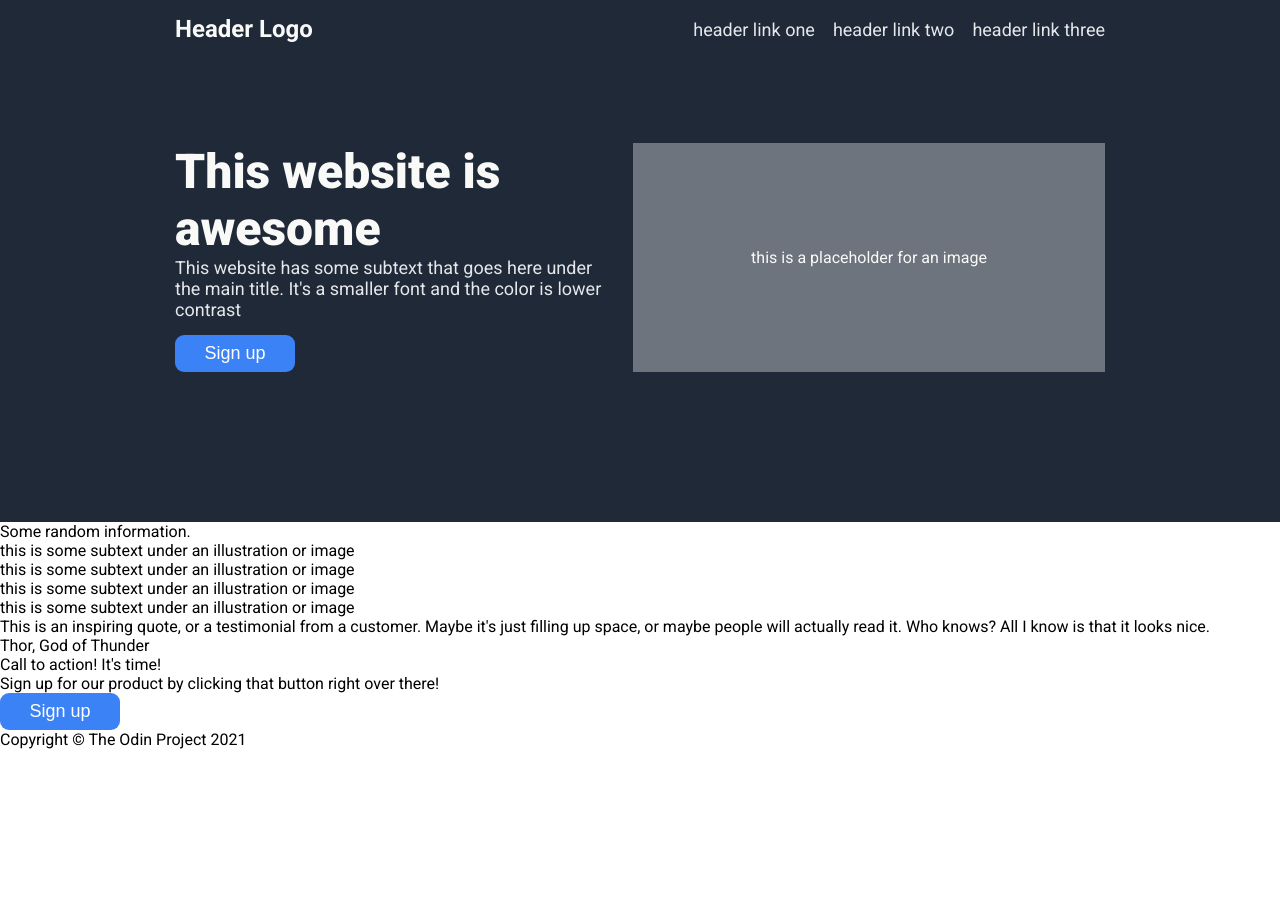
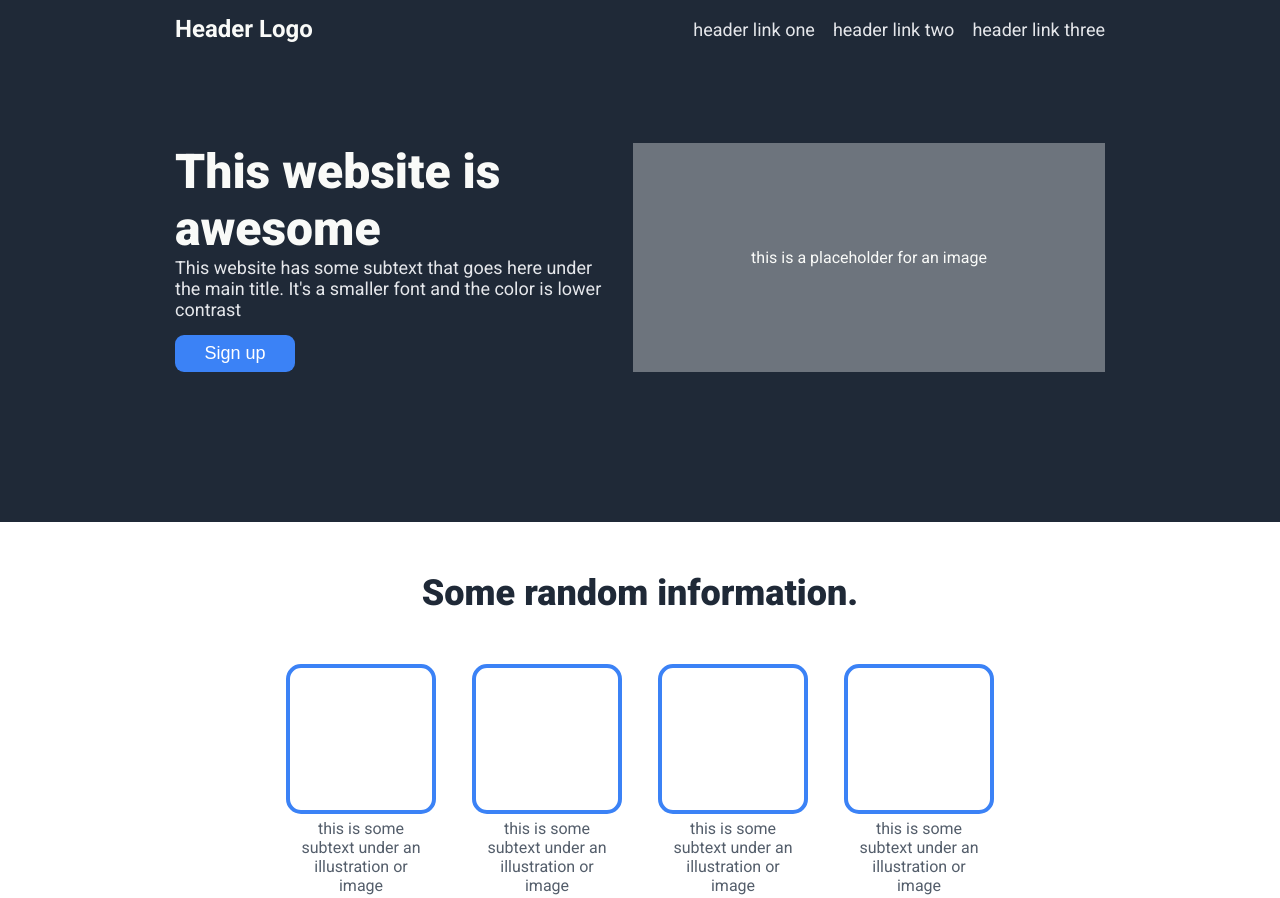
Before and after one commit to LourdenB15/top-landing-page, a plain HTML site: page index.html in a window 1280 px wide. Shown: the top 898 px of the page. Before the commit the page ends 800 px from the top, so only its background shows below. Drawn offline with Linux system fonts and the light colour scheme.

Commit message:
Style first section

```diff
--- a/style.css
+++ b/style.css
@@ -5,6 +5,8 @@ html {
 body {
     margin: 0;
 }
+
+/* ----------Header---------- */
 
 header {
     color: #F9FAF8;
@@ -87,3 +89,42 @@ li,
     font-size: 18px;
     color: #E5E7EB;
 }
+
+/* -------First Section------- */
+
+.firstSec {
+    padding: 50px 175px 100px;
+    text-align: center;
+}
+
+.infoHead {
+    font-size: 36px;
+    font-weight: 800;
+    color: #1F2937;
+    margin-bottom: 50px;
+}
+
+.boxSec {
+    display: flex;
+    justify-content: center;
+}
+
+.boxGro {
+    display: flex;
+    flex-direction: column;
+    flex-basis: 20%;
+    align-items: center;
+}
+
+.box {
+    box-sizing: border-box;
+    width: 150px;
+    height: 150px;
+    border: 4px solid #3B82F6;
+    border-radius: 15px;
+}
+
+.boxCap {
+    color: #545E6B;
+    padding: 5px 25px 0;
+}
```
